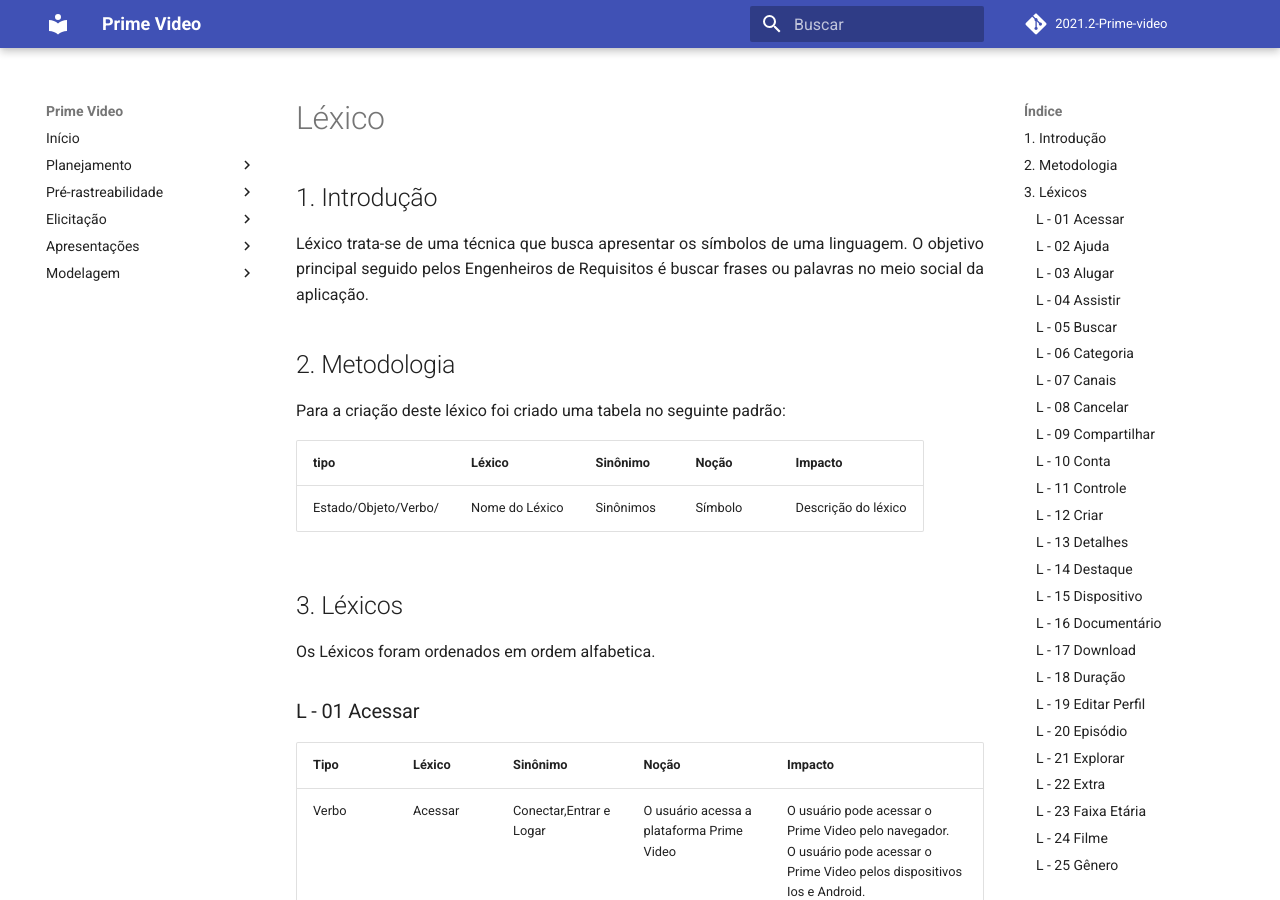
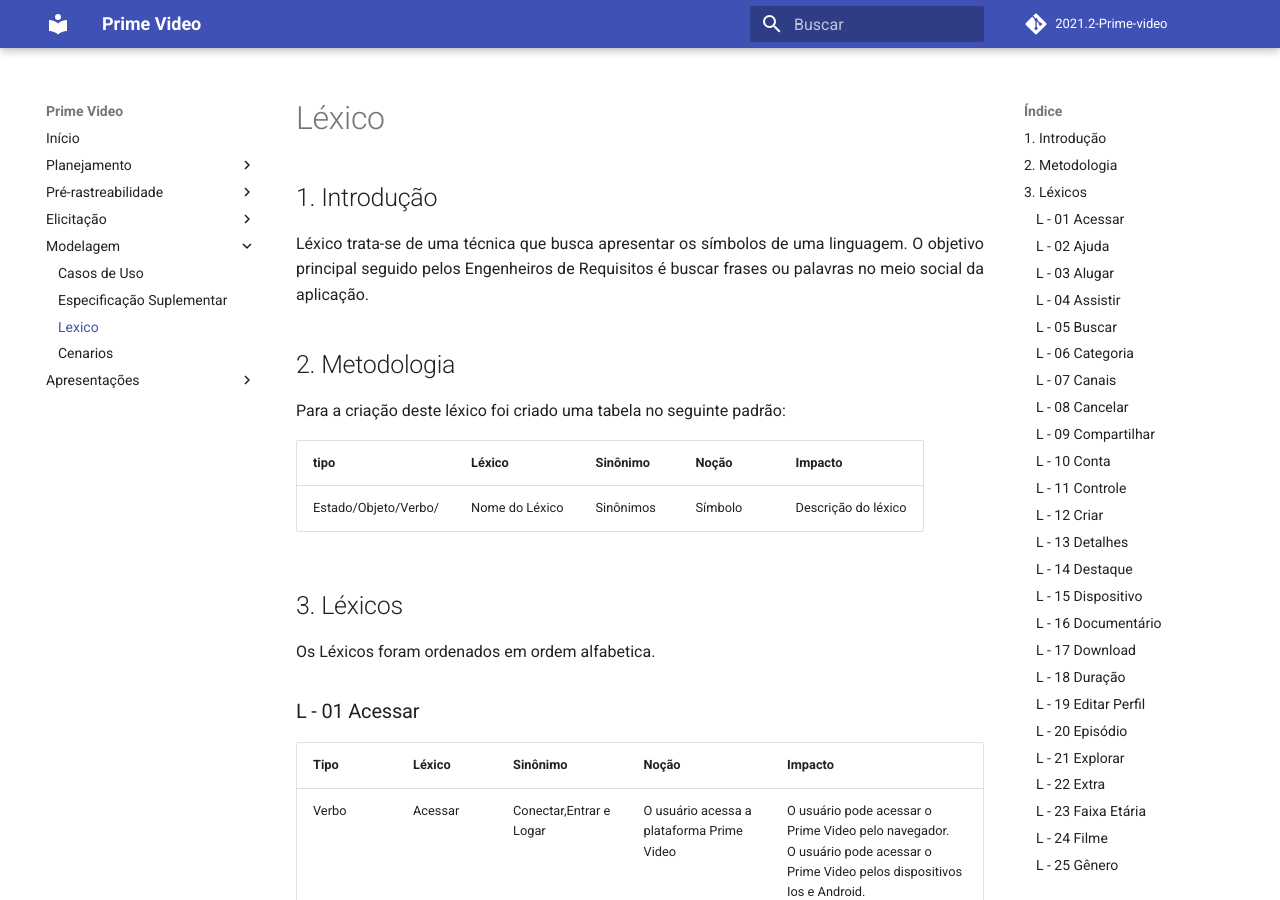
Before and after one commit to Requisitos-de-Software/2021.2-Prime-video, an MkDocs documentation site: the page built from docs/modelagem/lexico.md, in a window 1280 px wide and 900 px high. Built offline with MkDocs 1.6.1 and Material for MkDocs 9.7.7, drawn with Linux system fonts in a browser that asks for light colours; comment, search, counter and statistics services are not loaded.

Commit message:
feat: adicao de topicos no menu

```diff
--- a/mkdocs.yml
+++ b/mkdocs.yml
@@ -30,11 +30,12 @@
     - Priorização:
       - MoSCoW: elicitacao/priorizacao/moscow.md
     - Resultados: elicitacao/resultados.md
-  - Apresentações:
-    - Apresentações: apresentacoes/apresentacao.md
   - Modelagem:
     - Casos de Uso: modelagem/casos_de_uso.md
     - Especificação Suplementar: modelagem/especificacao-suplementar.md
-
+    - Lexico: modelagem/lexico.md
+    - Cenarios: modelagem/cenarios.md
+  - Apresentações:
+    - Apresentações: apresentacoes/apresentacao.md
 extra_css:
   - stylesheets/styles.css
```
